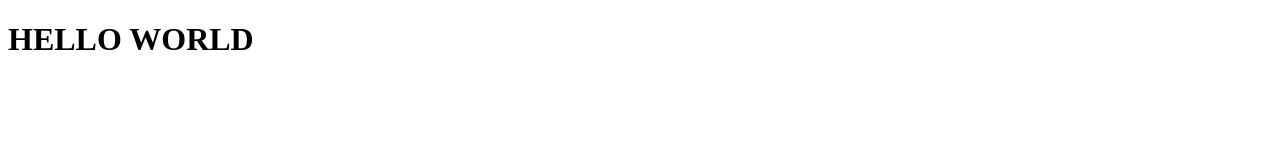
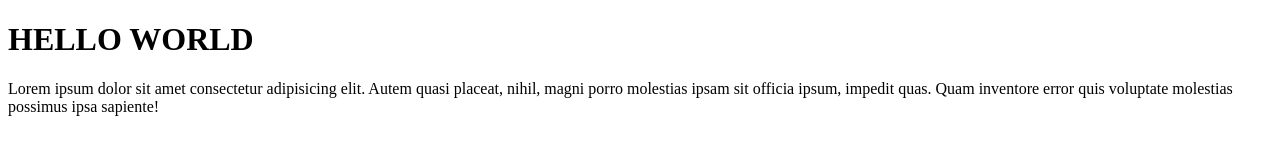
Before and after one commit to Cristianllambro/htmlcss-hello, a plain HTML site: page index.html in a window 1280 px wide. Drawn offline with Linux system fonts and the light colour scheme.

Commit message:
paragrafo

```diff
--- a/index.html
+++ b/index.html
@@ -8,5 +8,6 @@
 </head>
 <body>
     <h1>HELLO WORLD</h1>
+    <p>Lorem ipsum dolor sit amet consectetur adipisicing elit. Autem quasi placeat, nihil, magni porro molestias ipsam sit officia ipsum, impedit quas. Quam inventore error quis voluptate molestias possimus ipsa sapiente!</p>
 </body>
 </html>
```
